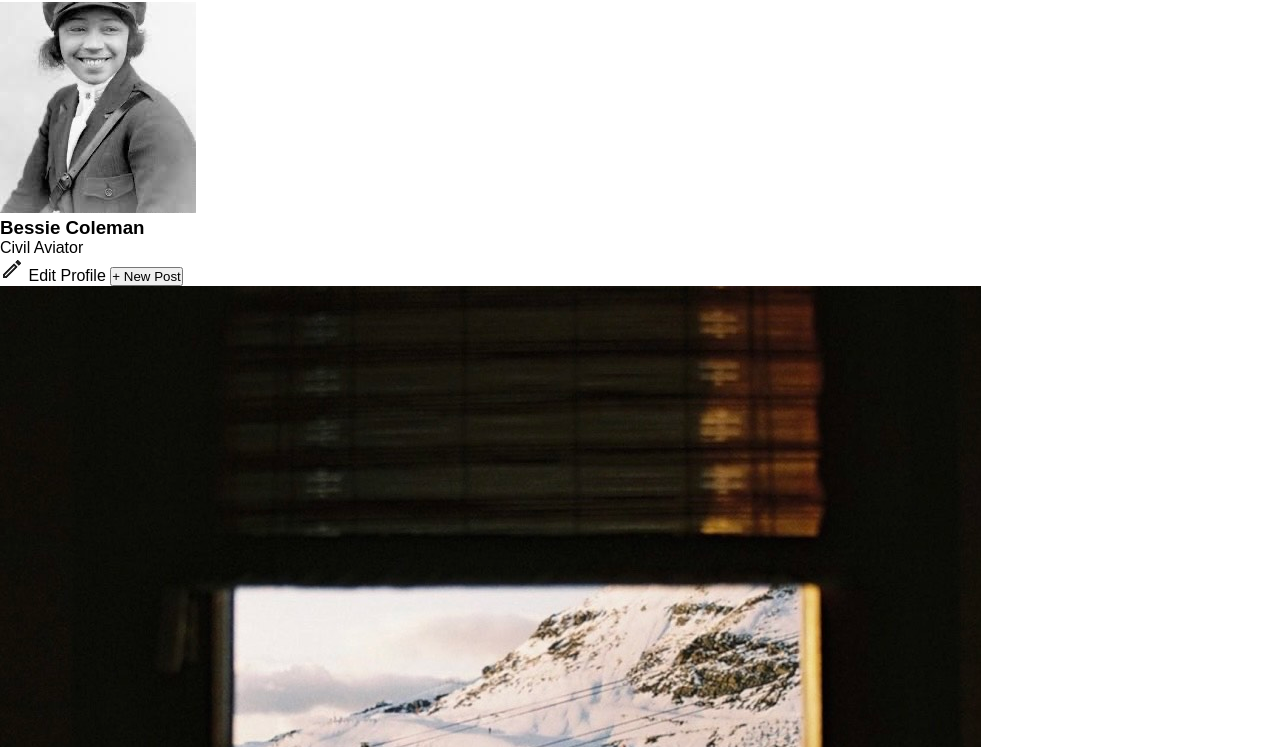
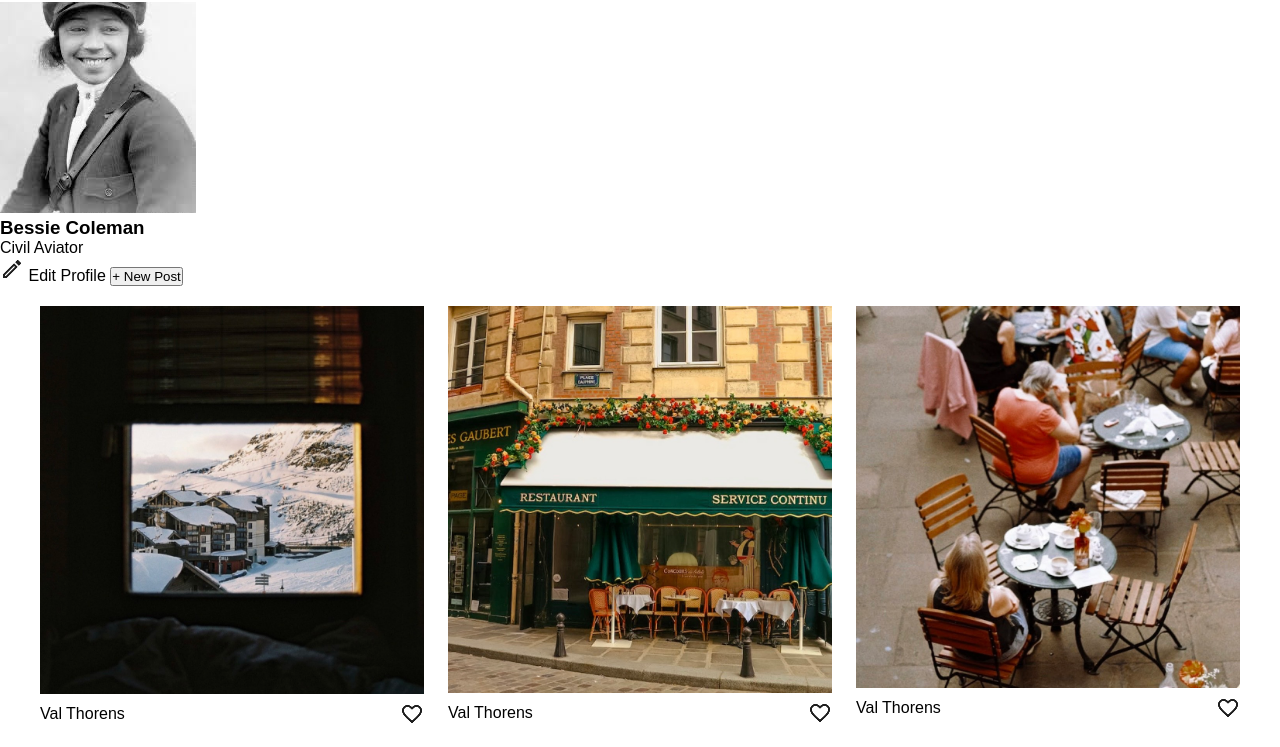
Before and after one commit to iamibinabo/Circle-14-altsch, a plain HTML site: page index.html in a window 1280 px wide. Shown: the part 44-791 px from the top of the page. Drawn offline with Linux system fonts and the light colour scheme.

Commit message:
added styles to body

```diff
--- a/main.css
+++ b/main.css
@@ -22,3 +22,25 @@ header img {
   width: 94px;
   height: 26px;
 }
+
+/* Body */
+
+.img-container {
+  display: grid;
+  grid-template-columns: repeat(3, minmax(250px, 1fr));
+  gap: 1.5rem;
+  margin: 20px auto;
+  max-width: 1200px;
+}
+
+.image_1 {
+  display: flex;
+  flex-direction: column;
+  gap: 0.5rem;
+}
+
+.image_text {
+  display: flex;
+  justify-content: space-between;
+  align-items: center;
+}
```
